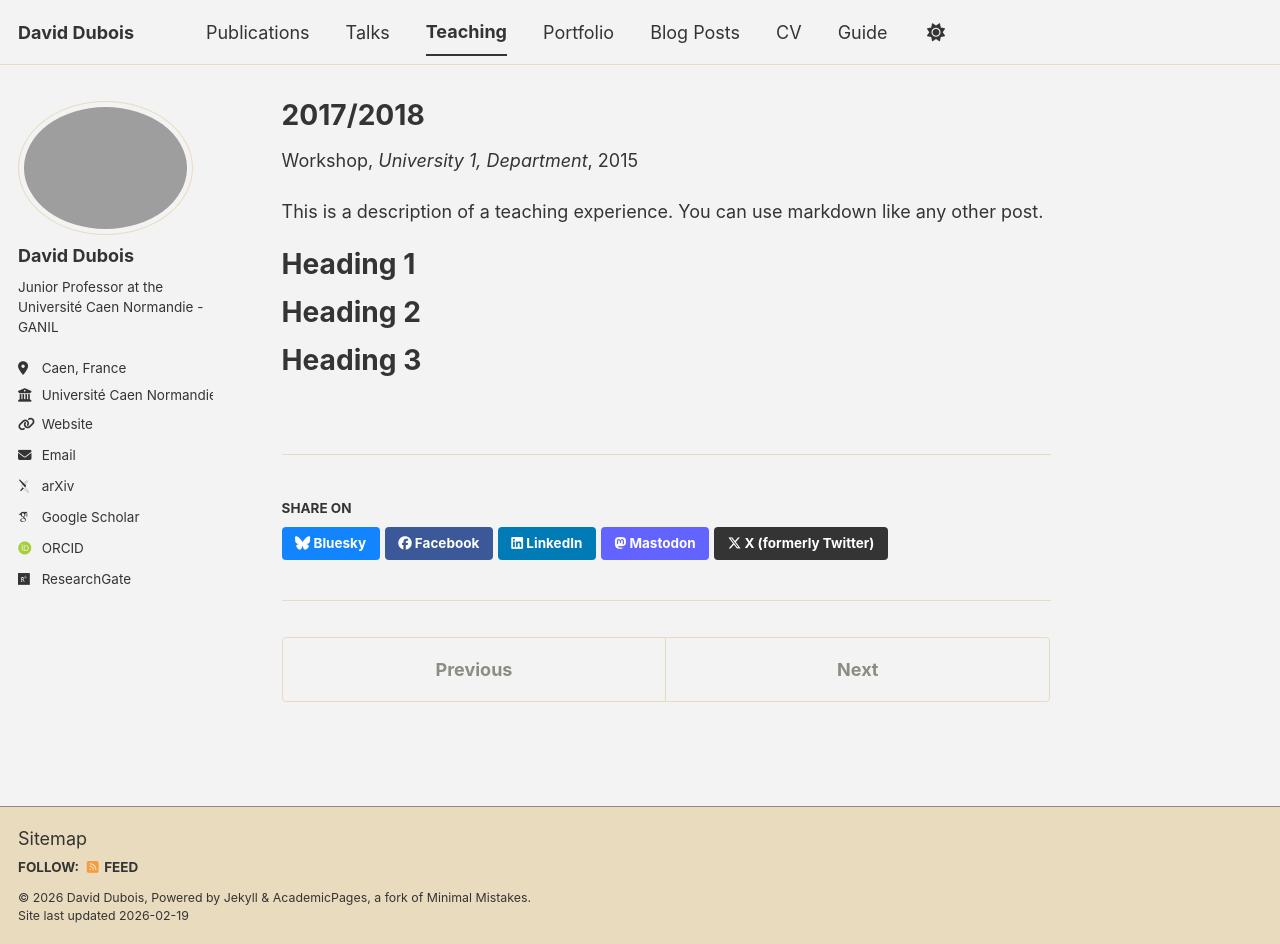
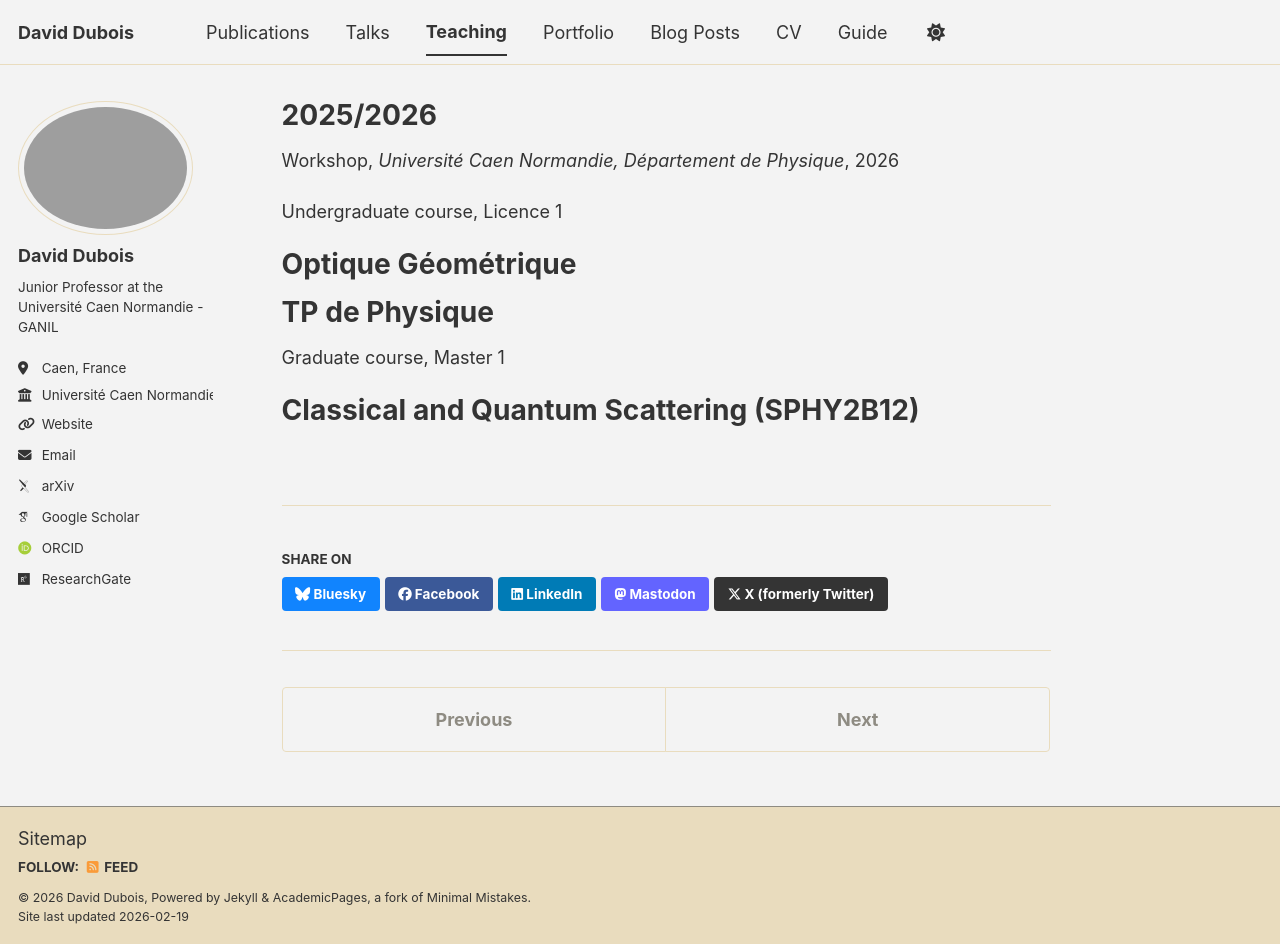
Before and after one commit to daviddubois5/daviddubois, a Jekyll site: the page built from _teaching/Number4.md, in a window 1280 px wide and 944 px high. Built offline with Jekyll 4.4.1, drawn with Linux system fonts in a browser that asks for light colours; some web fonts are replaced; a script bundle is joined from its source files by our own code; library files that are not in the unit come from our copies.

Commit message:
Update Number4.md

```diff
--- a/_teaching/Number4.md
+++ b/_teaching/Number4.md
@@ -3,18 +3,20 @@
 collection: teaching
 type: "Workshop"
 permalink: /teaching/2015-spring-teaching-1
-venue: "University 1, Department"
-date: 2015-01-01
-location: "City, Country"
+venue: "Université Caen Normandie, Département de Physique"
+date: 2026-01-01
+location: "Caen, France"
 ---
 
-This is a description of a teaching experience. You can use markdown like any other post.
+Undergraduate course, Licence 1
 
-Heading 1
+Optique Géométrique
 ======
 
-Heading 2
+TP de Physique
 ======
 
-Heading 3
+Graduate course, Master 1
+
+Classical and Quantum Scattering (SPHY2B12)
 ======
```
